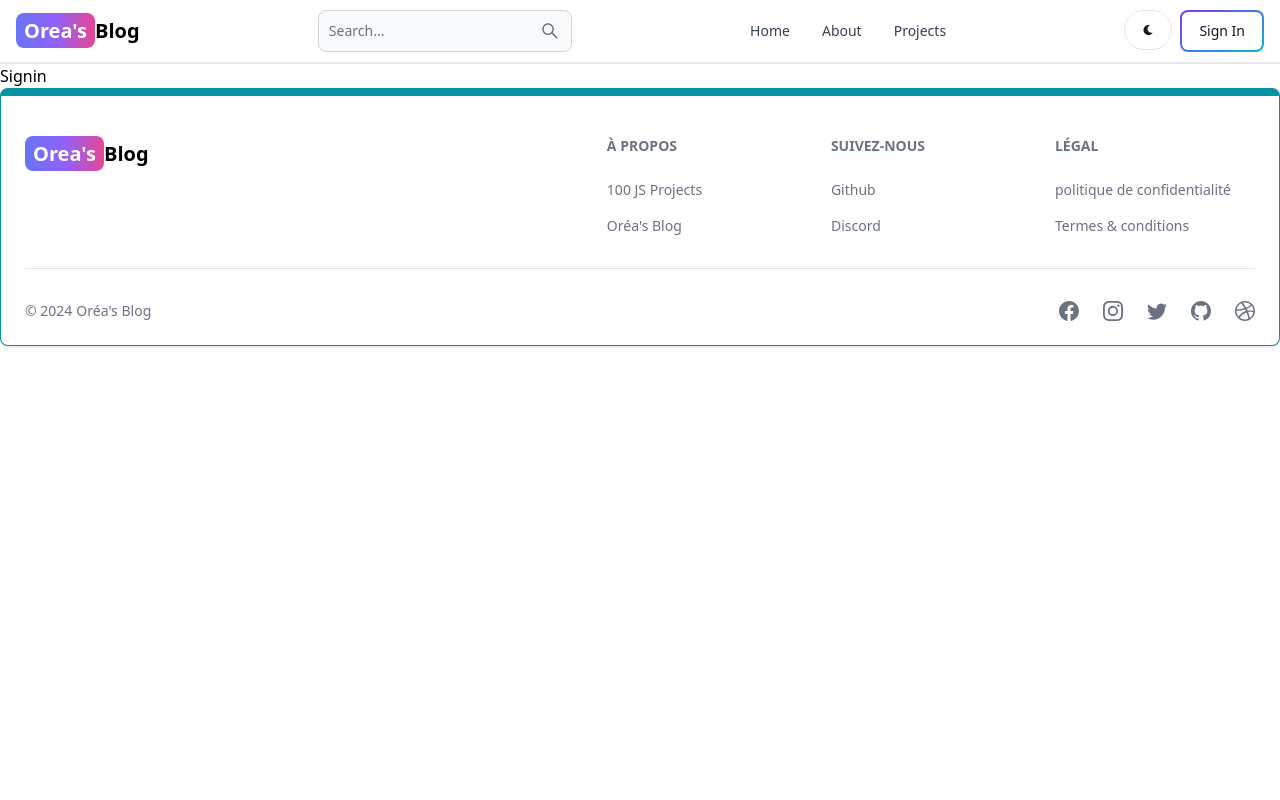
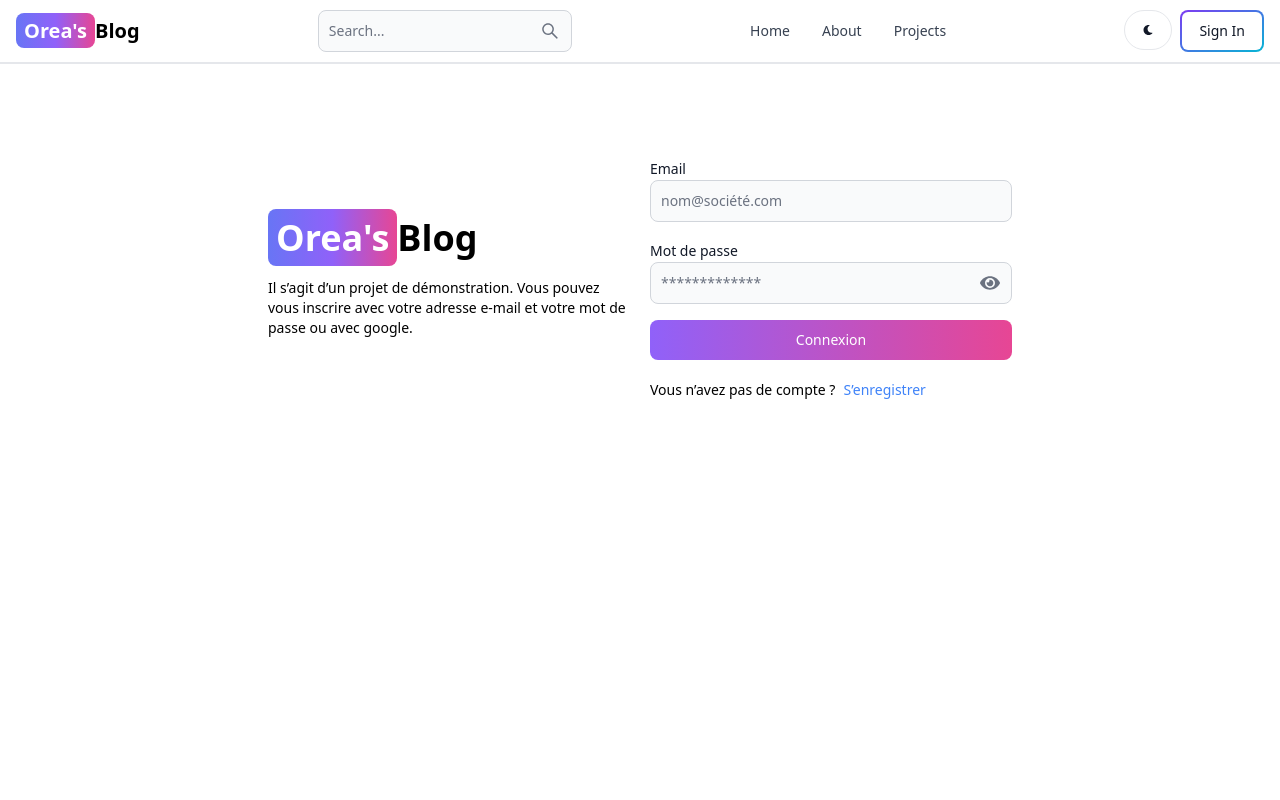
Before and after one commit to OreaRoro/mern-blog, a React (Vite) app in the folder client/: page /sign-in in a window 1280 px wide. Shown: the top 800 px of the page. Built offline with nearby package versions, Linux system fonts and the light colour scheme.

Commit message:
complete signin page functionnality

```diff
--- a/client/src/pages/Signin.jsx
+++ b/client/src/pages/Signin.jsx
@@ -1,5 +1,118 @@
-import React from "react";
+import { Alert, Button, Label, TextInput } from "flowbite-react";
+import React, { useState } from "react";
+import { Link, useNavigate } from "react-router-dom";
+import { FaEye, FaEyeSlash } from "react-icons/fa";
+import { Spinner } from "flowbite-react";
 
 export default function Signin() {
-  return <div>Signin</div>;
+  const [isShow, setIsShow] = useState(false);
+  const [formData, setFormData] = useState({});
+  const [errorMessage, setErrorMessage] = useState(null);
+  const [loading, setLoading] = useState(false);
+  const navigate = useNavigate();
+
+  const handleChange = (e) => {
+    setFormData({ ...formData, [e.target.id]: e.target.value.trim() });
+  };
+
+  const handleSubmit = async (e) => {
+    e.preventDefault();
+    if (!formData.email === "" || formData.password === "") {
+      return setErrorMessage("S’il vous plaît remplir tous les champs");
+    }
+    try {
+      setLoading(true);
+      setErrorMessage(null);
+      const res = await fetch("/api/auth/signin", {
+        method: "POST",
+        headers: {
+          "Content-Type": "application/json",
+        },
+        body: JSON.stringify(formData),
+      });
+      const data = await res.json();
+      if (data.status === false) {
+        setErrorMessage(data.message);
+      }
+      setLoading(false);
+      if (res.ok) {
+        navigate("/");
+      }
+    } catch (error) {
+      setErrorMessage(error.message);
+      setLoading(false);
+    }
+  };
+  return (
+    <div className="min-h-screen mt-20">
+      <div className="flex p-3 max-w-3xl mx-auto flex-col md:flex-row md:items-center gap-5">
+        {/** Left */}
+        <div className="flex-1">
+          <Link to="/" className="font-bold text-4xl dark:text-white">
+            <span className="px-2 py-1 bg-gradient-to-r from-indigo-500 via-purple-500 to-pink-500 rounded-lg text-white">
+              Orea's
+            </span>
+            Blog
+          </Link>
+          <p className="text-sm mt-5">
+            Il s’agit d’un projet de démonstration. Vous pouvez vous inscrire
+            avec votre adresse e-mail et votre mot de passe ou avec google.
+          </p>
+        </div>
+        {/** Right */}
+        <div className="flex-1">
+          <form className="flex flex-col gap-4" onSubmit={handleSubmit}>
+            <div className="">
+              <Label value="Email" />
+              <TextInput
+                type="email"
+                placeholder="nom@société.com"
+                id="email"
+                onChange={handleChange}
+              />
+            </div>
+            <div className="">
+              <Label value="Mot de passe" />
+              <TextInput
+                type="password"
+                placeholder="*************"
+                id="password"
+                rightIcon={isShow ? FaEyeSlash : FaEye}
+                onChange={handleChange}
+              />
+            </div>
+            <Button
+              gradientDuoTone="purpleToPink"
+              type="submit"
+              disabled={loading}
+            >
+              {loading ? (
+                <>
+                  <Spinner size="sm" />{" "}
+                  <span className="pl-3">Chargemenet...</span>
+                </>
+              ) : (
+                "Connexion"
+              )}
+            </Button>
+          </form>
+          <div className="flex gap-2 text-sm mt-5">
+            <span>Vous n’avez pas de compte ?</span>
+            <Link to="/sign-up" className="text-blue-500 hover:underline">
+              S’enregistrer
+            </Link>
+          </div>
+          {errorMessage && (
+            <Alert
+              className="mt-5"
+              color="failure"
+              onDismiss={() => setErrorMessage(null)}
+            >
+              {errorMessage}
+            </Alert>
+          )}
+        </div>
+      </div>
+    </div>
+  );
 }
```
